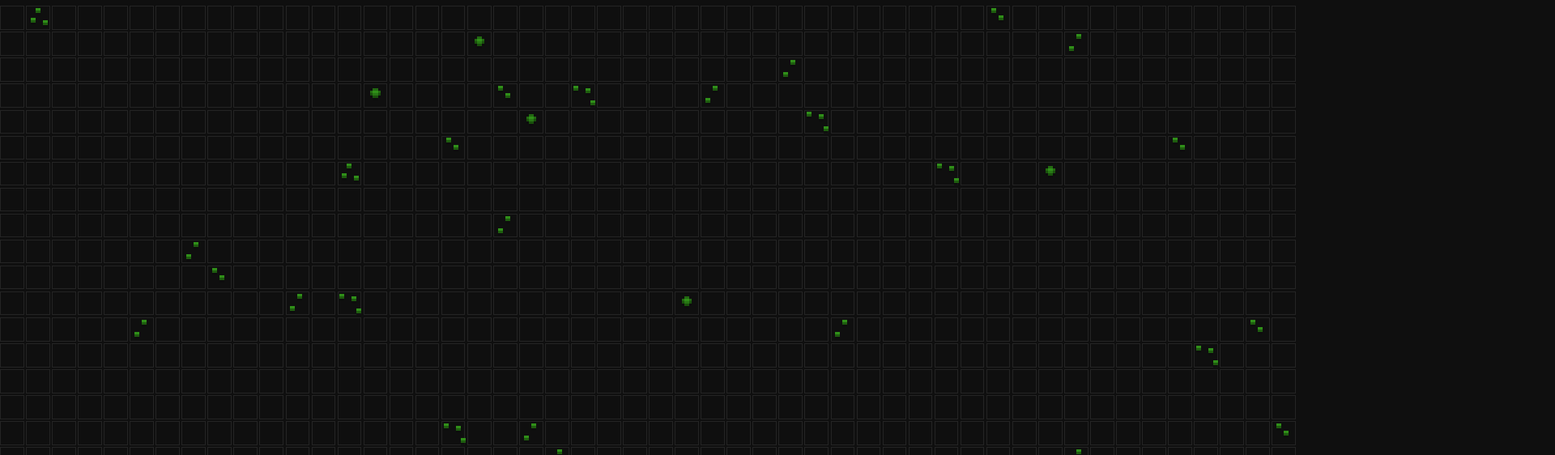
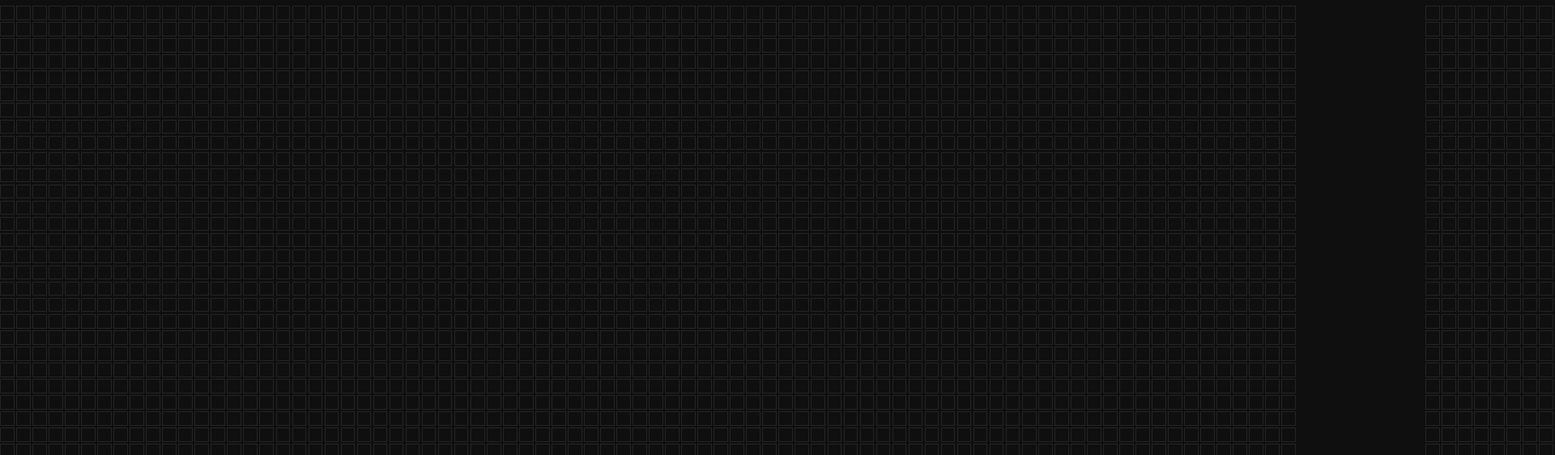
Before and after one commit to SOM-0x3B1/SomCity, a website: page public/index.html in a window 1280 px wide. Shown: the part 54-616 px from the top of the page at 81% size, 1920 px wide, since content can reach past the window. Drawn offline with Linux system fonts and the light colour scheme.

Commit message:
Add grids for other citys and fix grid generation

```diff
--- a/public/css/game.css
+++ b/public/css/game.css
@@ -1,9 +1,12 @@
-main {
-    width: 200vh;
-    height: 200vh;
+#mainDisplay {
+    display: flex;
+    flex-direction: row;
+    justify-content: space-between;
 
     top:0;
     left: 0;
+
+    width: 420vh;
 
     transform-origin: 0px 0px;
     transform: scale(1) translate(0px, 0px);
@@ -13,10 +16,15 @@ main {
     /*transform: translate3d(-50%, -50%, 0);*/
 }
 
+.city{
+    position: relative;
+    width: 200vh;
+    height: 200vh;
+}
+
 .gameGrid {
-    position: absolute;
-    width: 100%;
-    height: 100%;
+    width: 200vh;
+    height: 200vh;
 
     display: grid;
     grid-gap: var(--grid-gap);
@@ -27,17 +35,25 @@ main {
     border-color: white;*/
 }
 
+.buildingGrid{
+    position: absolute;
+    top: 0;
+    left: 0;
+}
+
 .grid-item {
     position: relative;
+    text-align: center;
+}
+
+
+.buildingGrid .grid-item {
     border: 1px solid rgba(221, 221, 221, 0.1);
-    text-align: center;
-
     transition: border 0.2s;
 }
 
-.grid-item:hover {
+.buildingGrid .grid-item:hover {
     border: 1px solid rgba(221, 221, 221, 0.5);
-    text-align: center;
 }
 
 .grid-item img {
--- a/public/index.html
+++ b/public/index.html
@@ -14,8 +14,15 @@
     </header>
 
     <main id="mainDisplay">
-        <div id="terrainGrid" class="gameGrid"></div>
-        <div id="buildingGrid" class="gameGrid"></div>
+        <div id="myCity" class="city">
+            <div id="terrainGrid" class="gameGrid terrainGrid"></div>
+            <div id="buildingGrid" class="gameGrid buildingGrid"></div>
+        </div>
+
+        <div id="yourCity" class="city">
+            <div id="yourTerrainGrid" class="gameGrid terrainGrid"></div>
+            <div id="yourBuildingGrid" class="gameGrid buildingGrid"></div>
+        </div>
     </main>
 
     <script src="js/script.js"></script>
--- a/public/js/script.js
+++ b/public/js/script.js
@@ -1,24 +1,25 @@
-const container = document.getElementById("buildingGrid");
+const containers = document.getElementsByClassName("gameGrid");
 
 function makeRows(rows, cols) {
+    for (const container of containers) {
         container.style.setProperty('--grid-rows', rows);
         container.style.setProperty('--grid-cols', cols);
         for (c = 0; c < (rows * cols); c++) {
             let cell = document.createElement("div");
             //cell.innerText = (c + 1);
 
-
-        if (!rnd(30)) {
+            /*if (!rnd(30)) {
                 let image = document.createElement("img");
                 image.src = `assets/terrain/trees0${rnd(5) + 1}.png`;
                 cell.appendChild(image);
-        }
+            }*/
 
             container.appendChild(cell).className = "grid-item";
         };
+    }
 };
 
-makeRows(50, 50);
+makeRows(80, 80);
 
 
 function rnd(num) {
```
Lines whose indentation alone changed are shown as unchanged.
